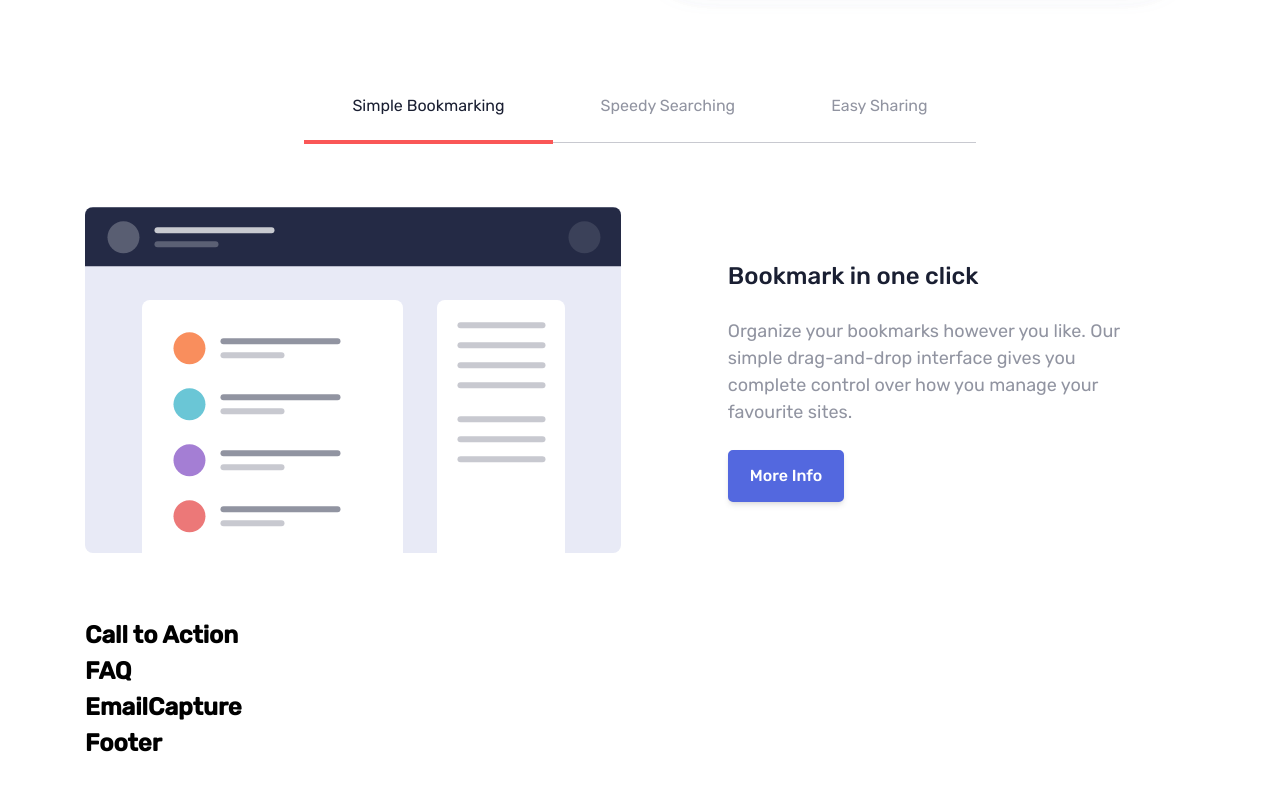
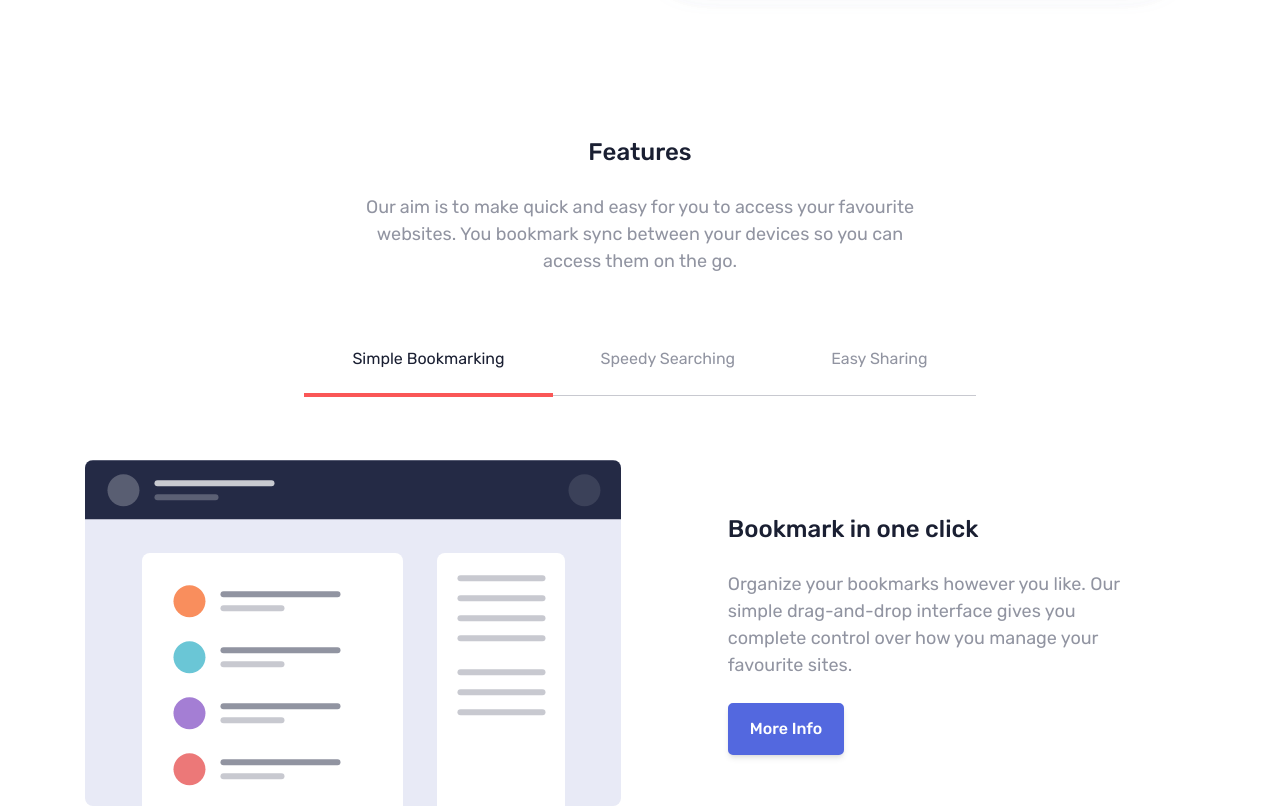
Before and after one commit to abmael-al/bookmark-landing-page, a React (Vite) app: page / in a window 1280 px wide. Shown: the part 560-1368 px from the top of the page. Before the commit the page ends 1321 px from the top, so only its background shows below. Built offline with nearby package versions, Linux system fonts and the light colour scheme.

Commit message:
feat: finishing off the main styling and layout of the features section

```diff
--- a/src/pages/Home/Features/Features.tsx
+++ b/src/pages/Home/Features/Features.tsx
@@ -1,9 +1,18 @@
 import * as Tabs from "@radix-ui/react-tabs"
 import './features.css';
 
-
 export const Features = () => {
     return (
+        <section className='features'>
+            <div className='features__body'>
+                <h2 className='heading heading-200'>Features</h2>
+                <p className='features__body__text'>
+                    Our aim is to make quick and easy for you to access your
+                    favourite websites. You bookmark sync between your devices
+                    so you can access them on the go.
+                </p>
+            </div>
+
             <Tabs.Root defaultValue="tab1">
                 <Tabs.List className="tabs__list">
                     <Tabs.Trigger className="tabs__trigger" value="tab1">
@@ -77,5 +86,6 @@ export const Features = () => {
                     </div>
                 </ Tabs.Content>
             </ Tabs.Root>
+        </section>
     )
 }
--- a/src/pages/Home/Features/features.css
+++ b/src/pages/Home/Features/features.css
@@ -1,3 +1,20 @@
+.features {
+    margin-block: 4rem;
+}
+
+.features__body {
+    text-align: center;
+    margin-block-end: 3rem;
+}
+
+.features__body__text {
+    font-size: var(--fs-400);
+    color: var(--clr-neutral-500);
+    max-inline-size: 48ch;
+    margin-inline: auto;
+    margin-block-start: 1.5rem;
+}
+
 .tabs__list {
     display: flex;
     flex-direction: column;
@@ -33,7 +50,7 @@
 .tabs__content[data-state='active'] {
     display: grid;
     gap: 3rem;
-    padding-block: 4rem;
+    padding-block-start: 4rem;
 }
 
 .tabs__content__body {
@@ -71,9 +88,9 @@
     }
 
     .tabs__content[data-state='active'] {
-        gap: 1rem;
         grid-auto-flow: column;
         grid-template-columns: 50% 50%;
+        gap: 1rem;
     }
 
     .tabs__content__body {
```
Lines whose indentation alone changed are shown as unchanged.
